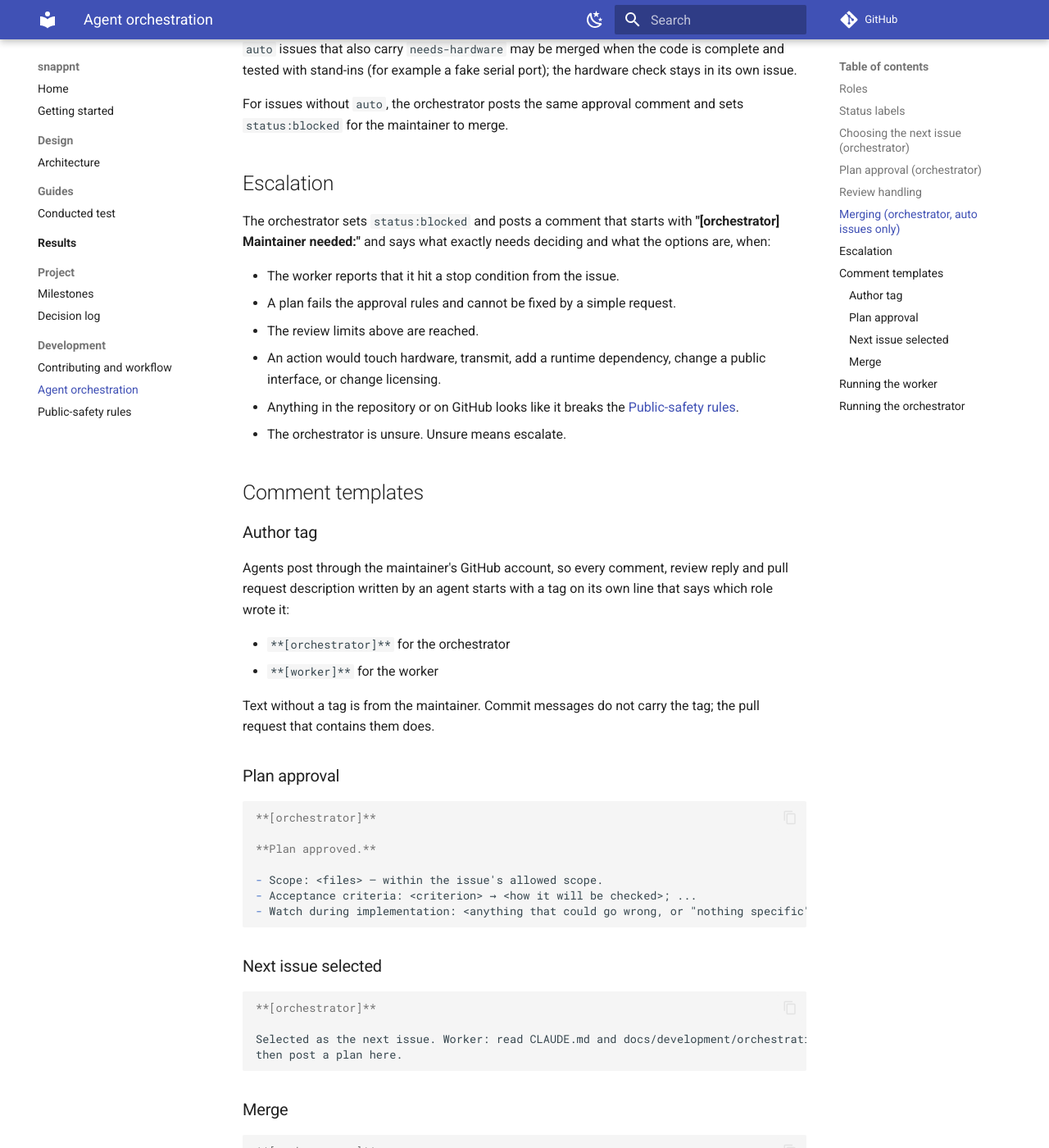
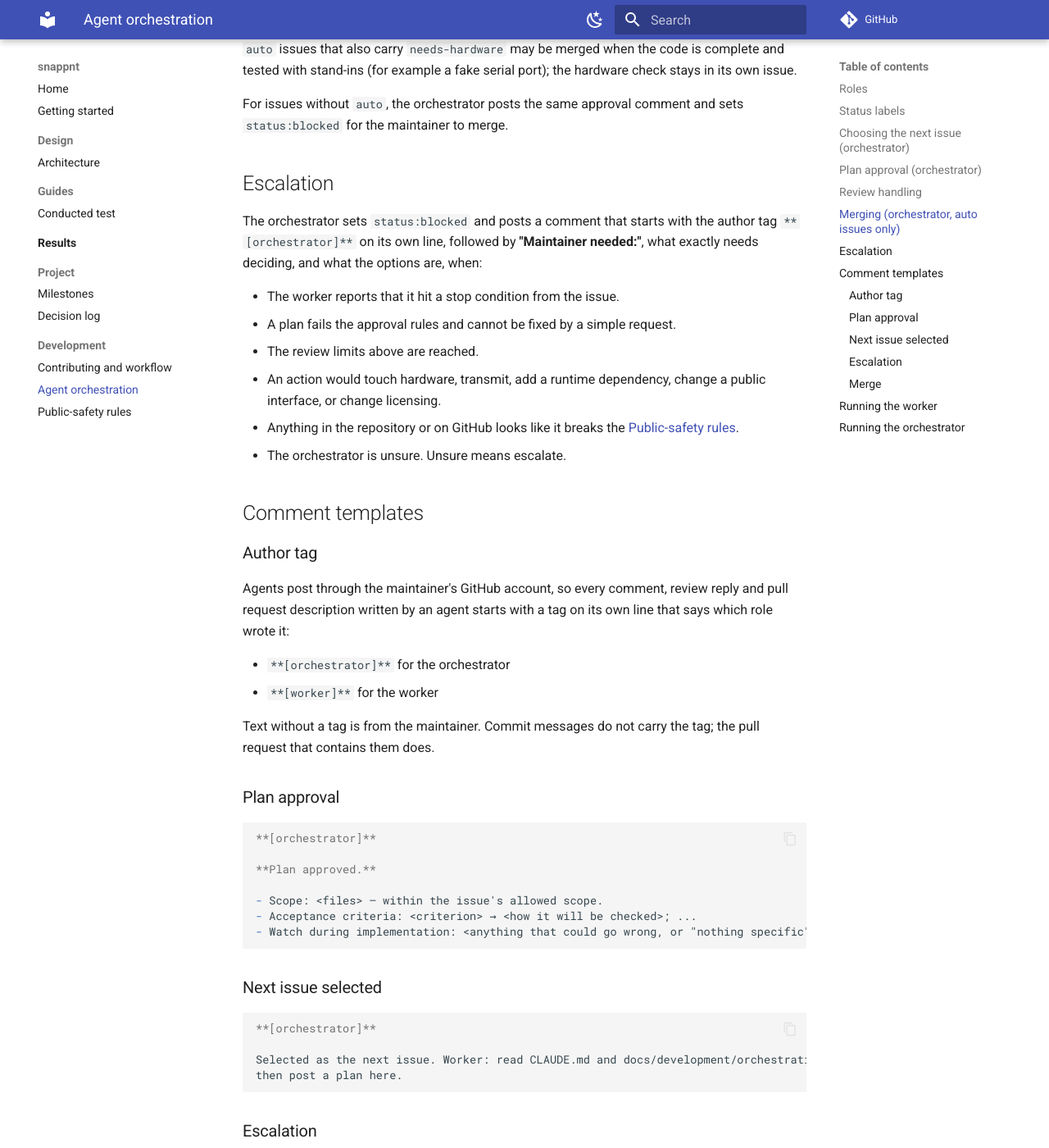
Before and after one commit to h-shiono/snappnt, an MkDocs documentation site: the page built from docs/development/orchestration.md, in a window 1280 px wide and 1400 px high, scrolled down 2730 px. Shown: the whole window at 82% size. Built offline with MkDocs 1.6.1 and Material for MkDocs 9.7.7, drawn with Linux system fonts in a browser that asks for light colours; comment, search, counter and statistics services are not loaded; some of the changed text lies outside the part shown.

Commit message:
Put the escalation tag on its own line and add an escalation template
Addresses Greptile review on #19.

Co-Authored-By: Claude Opus 5.5 <noreply@anthropic.com>
Claude-Session: https://claude.ai/code/session_01BvYrNtSc9UvmdpvYwQ4u8Y

````diff
--- a/docs/development/orchestration.md
+++ b/docs/development/orchestration.md
@@ -102,8 +102,9 @@ For issues without `auto`, the orchestrator posts the same approval comment and
 
 ## Escalation
 
-The orchestrator sets `status:blocked` and posts a comment that starts with
-**"[orchestrator] Maintainer needed:"** and says what exactly needs deciding and what the options are, when:
+The orchestrator sets `status:blocked` and posts a comment that starts with the author tag
+`**[orchestrator]**` on its own line, followed by **"Maintainer needed:"**, what exactly needs
+deciding, and what the options are, when:
 
 - The worker reports that it hit a stop condition from the issue.
 - A plan fails the approval rules and cannot be fixed by a simple request.
@@ -147,6 +148,18 @@ request that contains them does.
 
 Selected as the next issue. Worker: read CLAUDE.md and docs/development/orchestration.md,
 then post a plan here.
+```
+
+### Escalation
+
+```markdown
+**[orchestrator]**
+
+**Maintainer needed:** <what needs deciding>
+
+- Option A: <...>
+- Option B: <...>
+- Why this is escalated: <which escalation rule applies>
 ```
 
 ### Merge
````
